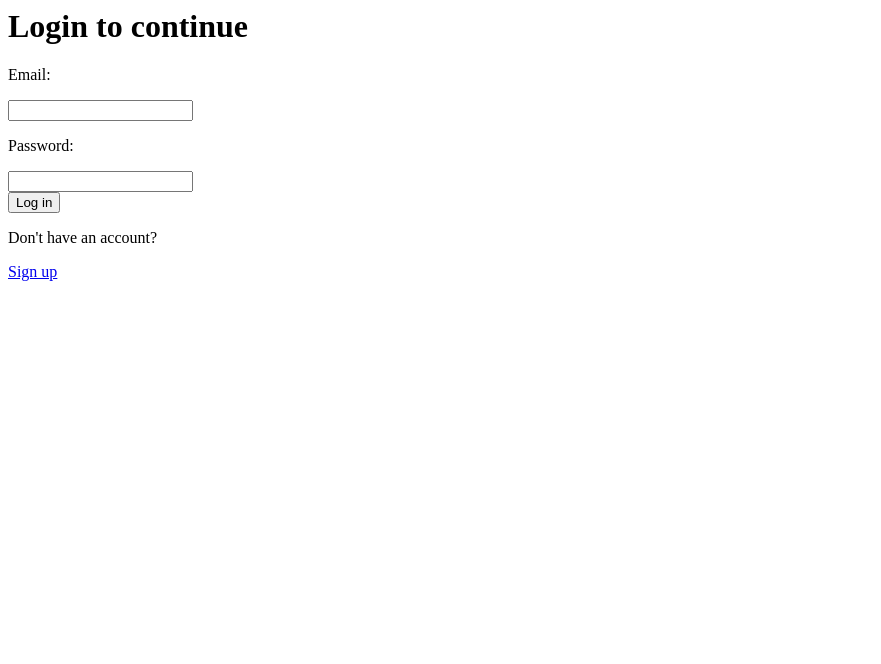
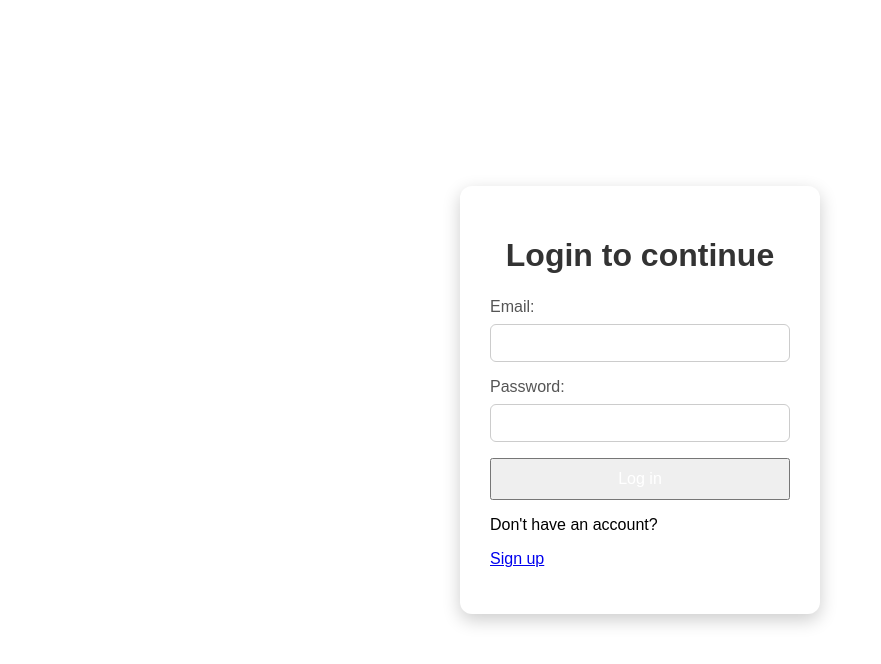
Before and after one commit to NUTROLLER/akshat_sinha_eco_finds, a plain HTML site: page Frontend/login.html in a window 1280 px wide. Shown: the whole page, without its empty margins (0-881 px from the left). Drawn offline with Linux system fonts and the light colour scheme.

Commit message:
login css

```diff
--- a/Frontend/login.css
+++ b/Frontend/login.css
@@ -0,0 +1,45 @@
+ body {
+      font-family: Arial, sans-serif;
+      height: 100vh;
+      display: flex;
+      justify-content: center;
+      align-items: center;
+      margin: 0;
+    }
+.logincard {
+      background: #fff;
+      padding: 30px;
+      width: 300px;
+      border-radius: 12px;
+      box-shadow: 0px 6px 18px rgba(0,0,0,0.2);
+    }
+    h1 {
+      text-align: center;
+      margin-bottom: 24px;
+      color: #333;
+    }
+    .login p {
+      margin: 0 0 8px 0;
+      color: #555;
+    }
+    .login input {
+      width: 100%;
+      padding: 10px;
+      margin-bottom: 16px;
+      border: 1px solid #ccc;
+      border-radius: 6px;
+      font-size: 14px;
+    }
+    .login button {
+      width: 100%;
+      padding: 10px;
+      background: rgb(242, 242, 242)
+      border-radius: 6px;
+      color: white;
+      font-size: 16px;
+      cursor: pointer;
+      transition: background 0.3s ease;
+    }
+    .login button:hover {
+      background: #302d3200;
+    }
--- a/Frontend/login.html
+++ b/Frontend/login.html
@@ -1,10 +1,14 @@
 <html lang="en">
+
 <head>
     <meta charset="UTF-8">
     <meta name="viewport" content="width=device-width, initial-scale=1.0">
     <title>Login</title>
+    <link rel="stylesheet" href="login.css">
 </head>
+
 <body>
+    <div class="logincard">
         <h1>Login to continue</h1>
         <form class="login">
             <p>Email:</p>
@@ -16,6 +20,8 @@
         </form>
         <p>Don't have an account?</p>
         <p><a href="signup.html">Sign up</a></p>
+    </div>
     <script type="module" src="../Backend/login.js"></script>
 </body>
+
 </html>
```
Lines whose indentation alone changed are shown as unchanged.
